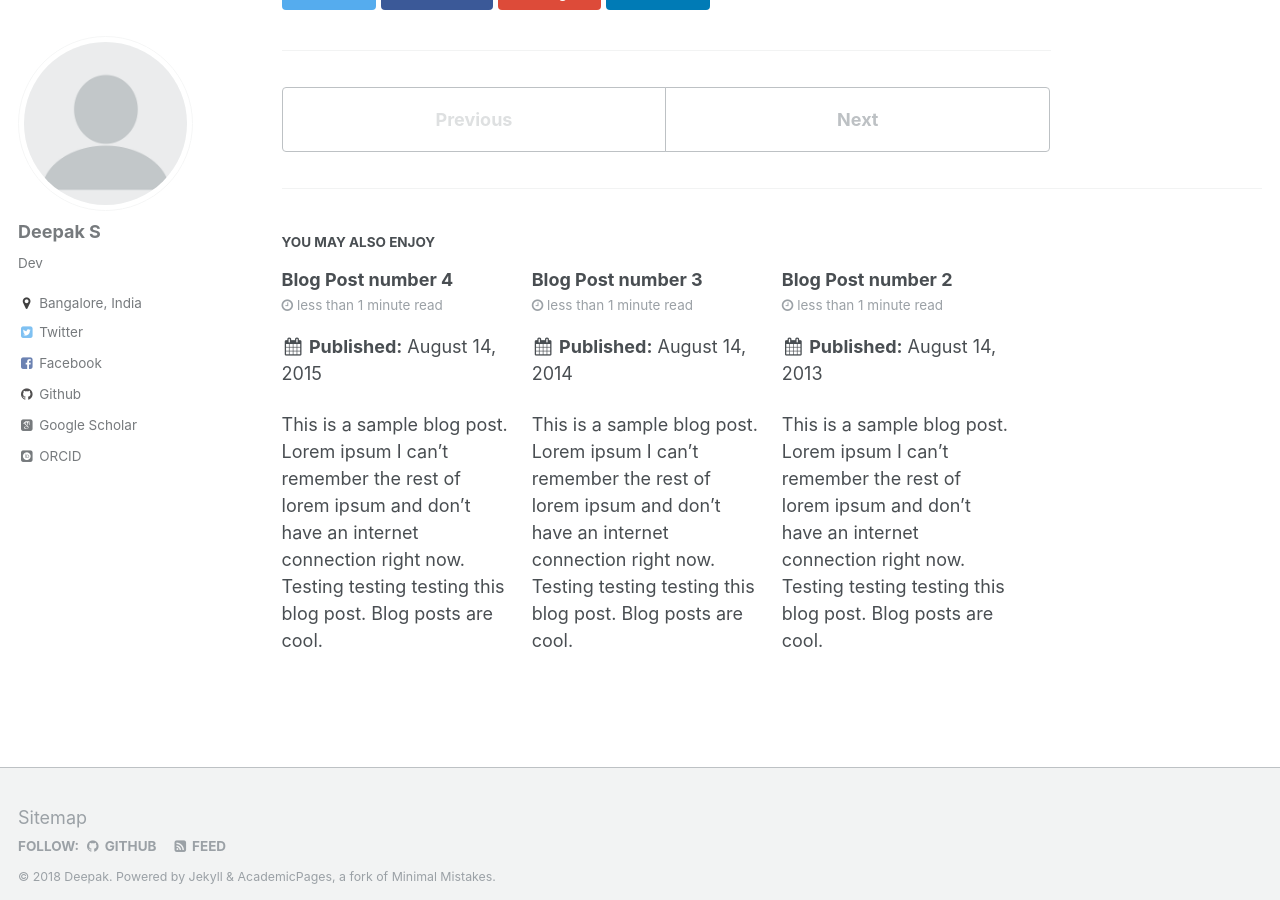
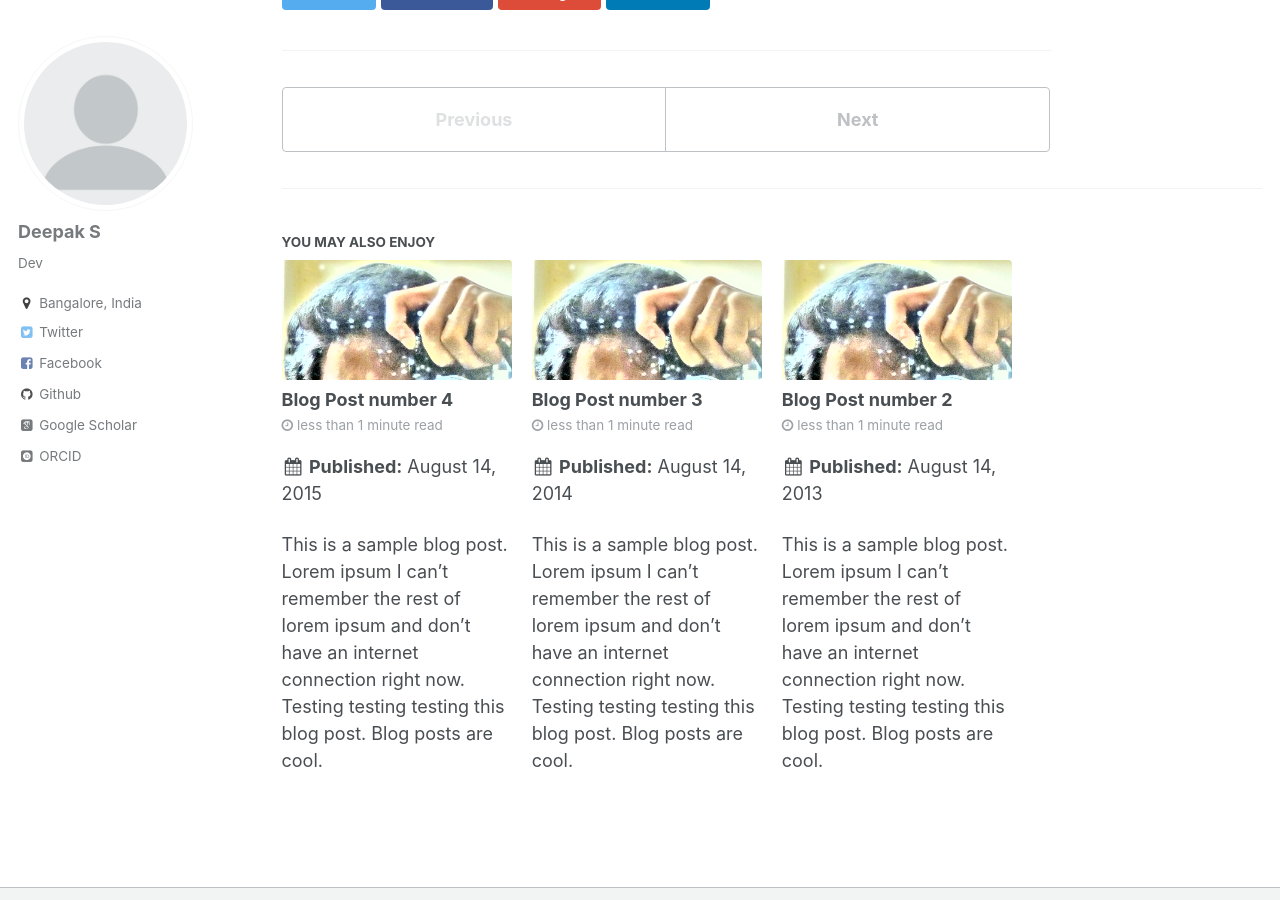
Before and after one commit to deepaknalore/deepaknalore.github.io, a Jekyll site: the page built from _posts/2012-08-14-blog-post-1.md, in a window 1280 px wide and 900 px high, scrolled down 722 px. Built offline with Jekyll 4.4.1, drawn with Linux system fonts in a browser that asks for light colours; some web fonts are replaced.

Commit message:
updating files

```diff
--- a/_config.yml
+++ b/_config.yml
@@ -14,7 +14,7 @@ description              : &description "personal description"
 url                      : https://deepaknalore.github.io # the base hostname & protocol for your site e.g. "https://mmistakes.github.io"
 baseurl                  : "" # the subpath of your site, e.g. "/blog"
 repository               : "deepaknalore/deepaknalore.github.io"
-teaser                   :  # filename of teaser fallback teaser image placed in /images/, .e.g. "500x300.png"
+teaser                   : "des2.JPG"
 breadcrumbs              : false # true, false (default)
 words_per_minute         : 160
 read_more                : "disabled" # if enabled, adds "Read more" links to excerpts
```
Also changed, not shown: images/des2.JPG (added), 1 other file.
